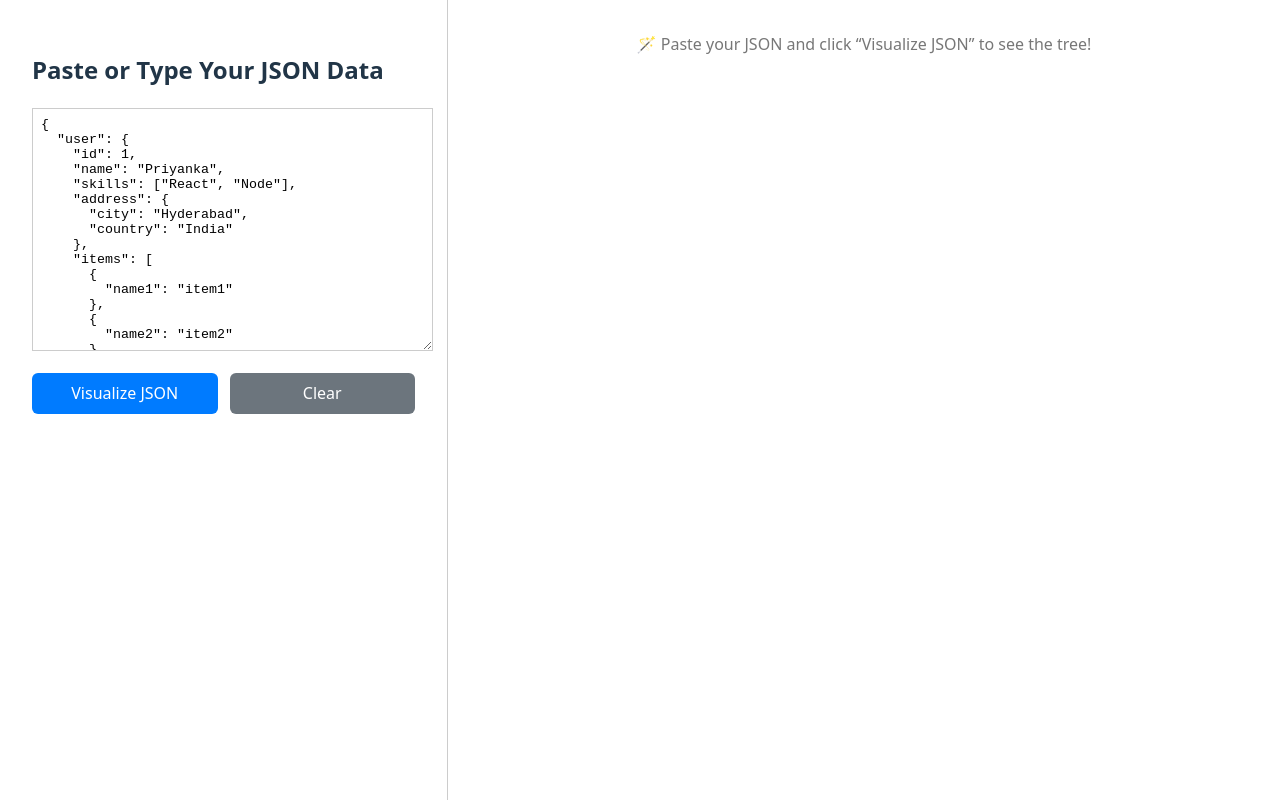
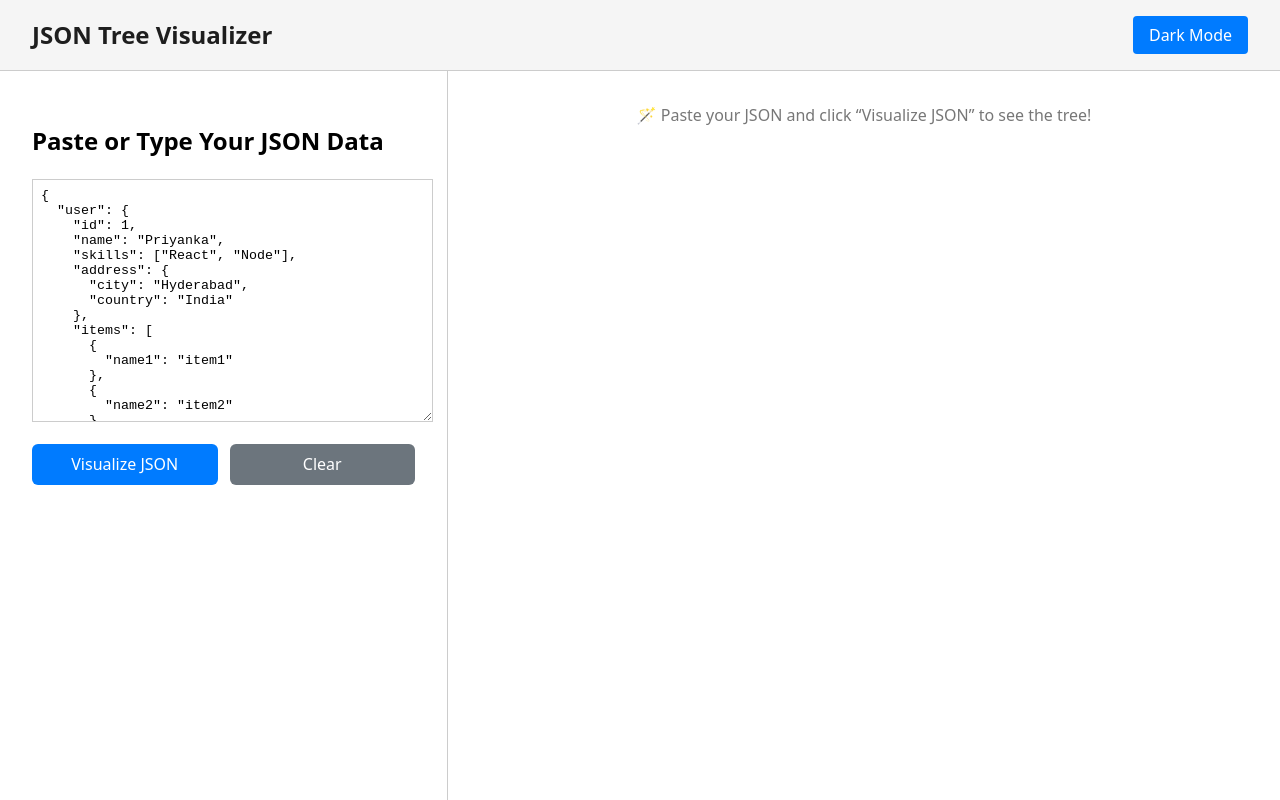
Before and after one commit to priyanka-777/JSON-Tree-Visualizer, a React app: page / in a window 1280 px wide. Built offline with nearby package versions, Linux system fonts and the light colour scheme; the HTML template or start-up script is replaced by a standard one.

Commit message:
feat: added dark/light theme toggle with header component

```diff
--- a/src/App.jsx
+++ b/src/App.jsx
@@ -2,12 +2,16 @@ import { useState } from "react";
 import JsonText from "./components/JsonText";
 import TreeVisualizer from "./components/TreeVisualizer";
 import { parseJsonToFlow } from "./utils/parseJsonToFlow";
+import Header from "./components/Header";
 
 export default function App() {
   const [flowData, setFlowData] = useState(null);
   const [searchInput, setSearchInput] = useState(""); // text in input
   const [searchTerm, setSearchTerm] = useState("");   // term to actually search
   const [searchStatus, setSearchStatus] = useState(null);
+  const [isDarkMode, setIsDarkMode] = useState(false);
+
+  const handleToggleTheme = () => setIsDarkMode(!isDarkMode);
 
   const handleVisualize = (json) => {
     const { nodes, edges } = parseJsonToFlow(json);
@@ -19,36 +23,49 @@ export default function App() {
 
   const handleSearchClick = () => {
     const trimmed = searchInput.trim();
-    if (!trimmed) return; // no empty searches
-    setSearchStatus(null); // clear old status while searching
-    setSearchTerm(trimmed); // only trigger when button clicked
+    if (!trimmed) return;
+    setSearchStatus(null);
+    setSearchTerm(trimmed);
   };
 
   return (
     <div
       style={{
         display: "flex",
-        flexDirection: "row",
+        flexDirection: "column", // 👈 header on top, rest below
         height: "100vh",
         width: "100vw",
         overflow: "hidden",
+        background: isDarkMode ? "#121212" : "#ffffff",
+        color: isDarkMode ? "#eaeaea" : "#000000",
+
+      }}
+    >
+      {/* Top Header */}
+      <Header isDarkMode={isDarkMode} onToggleTheme={handleToggleTheme} />
+
+      {/* Main Content (Left + Right panels) */}
+      <div
+        style={{
+          display: "flex",
+          flexGrow: 1,
+          overflow: "hidden",
+
         }}
       >
         {/* Left Panel */}
         <div
           style={{
             width: "35%",
-          borderRight: "1px solid #ccc",
+            borderRight: isDarkMode ? "1px solid #333" : "1px solid #ccc",
             overflowY: "auto",
             padding: "1rem",
             boxSizing: "border-box",
-          background: "#fff",
+            background: isDarkMode ? "#1e1e1e" : "#fff",
           }}
         >
-        <JsonText onVisualize={handleVisualize} />
+          <JsonText onVisualize={handleVisualize} isDarkMode={isDarkMode} />
 
-        {/* Search Section */}
-        {/* Search Section */}
           {flowData && (
             <div style={{ marginTop: "1rem" }}>
               <div
@@ -63,21 +80,17 @@ export default function App() {
                   placeholder="Search path (e.g. user.skills[0])"
                   value={searchInput}
                   onChange={(e) => {
-
                     setSearchInput(e.target.value);
-                  if (searchStatus !== null) {
-                    setSearchStatus(null);
-                  }
-                  if ( e.target.value.trim() === "") {
-                    setSearchTerm("");
-                  }
-                }
-                }
+                    if (searchStatus !== null) setSearchStatus(null);
+                    if (e.target.value.trim() === "") setSearchTerm("");
+                  }}
                   style={{
                     flexGrow: 1,
                     padding: "0.5rem",
                     borderRadius: "4px",
                     border: "1px solid #ccc",
+                    background: isDarkMode ? "#2c2c2c" : "#fff",
+                    color: isDarkMode ? "#fff" : "#000",
                   }}
                 />
                 <button
@@ -96,7 +109,6 @@ export default function App() {
                 </button>
               </div>
 
-            {/* Not Found Message */}
               {searchStatus === "not-found" && (
                 <div
                   style={{
@@ -121,13 +133,11 @@ export default function App() {
                     animation: "fadeIn 0.4s ease-in",
                   }}
                 >
-                ✅ Match found!
+                  Match found!
                 </div>
               )}
-
             </div>
           )}
-
         </div>
 
         {/* Right Panel */}
@@ -144,10 +154,12 @@ export default function App() {
               key={JSON.stringify(flowData.nodes.map((n) => n.id))}
               nodes={flowData.nodes}
               edges={flowData.edges}
-            searchTerm={searchTerm} // 👈 pass term only on button click
-            onSearchResult={(found) => setSearchStatus(found ? "found" : "not-found")}
+              searchTerm={searchTerm}
+              isDarkMode={isDarkMode}
+              onSearchResult={(found) =>
+                setSearchStatus(found ? "found" : "not-found")
+              }
             />
-
           ) : (
             <div
               style={{
@@ -161,5 +173,6 @@ export default function App() {
           )}
         </div>
       </div>
+    </div>
   );
 }
--- /dev/null
+++ b/src/components/Header.jsx
@@ -0,0 +1,33 @@
+import { useEffect, useState } from "react";
+
+export default function Header({ isDarkMode, onToggleTheme }) {
+  return (
+    <header
+      style={{
+        display: "flex",
+        justifyContent: "space-between",
+        alignItems: "center",
+        padding: "1rem 2rem",
+        background: isDarkMode ? "#1e1e1e" : "#f5f5f5",
+        color: isDarkMode ? "#f5f5f5" : "#1e1e1e",
+        borderBottom: isDarkMode ? "1px solid #333" : "1px solid #ccc",
+      }}
+    >
+      <h1 style={{ fontSize: "1.5rem", margin: 0 }}>JSON Tree Visualizer</h1>
+      <button
+        onClick={onToggleTheme}
+        style={{
+          padding: "0.5rem 1rem",
+          border: "none",
+          borderRadius: "4px",
+          background: isDarkMode ? "#333" : "#007bff",
+          color: "#fff",
+          cursor: "pointer",
+          fontWeight: 500,
+        }}
+      >
+        {isDarkMode ? "Light Mode" : "Dark Mode"}
+      </button>
+    </header>
+  );
+}
--- a/src/components/JsonText.jsx
+++ b/src/components/JsonText.jsx
@@ -2,7 +2,7 @@
 
 import { useState } from "react";
 
-export default function JsonText({ onVisualize }) {
+export default function JsonText({ onVisualize, isDarkMode }) {
   const [jsonText, setJsonText] = useState(`{
   "user": {
     "id": 1,
@@ -56,6 +56,8 @@ export default function JsonText({ onVisualize }) {
         rows={15}
         placeholder="Paste your JSON here..."
         style={{
+          background: isDarkMode ? "#1e1e1e" : "#ffffff",
+          color: isDarkMode ? "#eaeaea" : "#000000",
           width: "100%",
           padding: "0.5rem",
           fontFamily: "monospace",
--- a/src/components/TreeVisualizer.jsx
+++ b/src/components/TreeVisualizer.jsx
@@ -10,7 +10,7 @@ import ReactFlow, {
 } from "reactflow";
 import "reactflow/dist/style.css";
 
-function TreeVisualizerInner({ nodes: initialNodes, edges: initialEdges, searchTerm,onSearchResult }) {
+function TreeVisualizerInner({ nodes: initialNodes, edges: initialEdges, searchTerm,isDarkMode,onSearchResult }) {
   const [nodes, setNodes, onNodesChange] = useNodesState(initialNodes);
   const [edges, , onEdgesChange] = useEdgesState(initialEdges);
   const { fitView } = useReactFlow();
@@ -86,18 +86,35 @@ function TreeVisualizerInner({ nodes: initialNodes, edges: initialEdges, searchT
 
 
   return (
+    <div
+      style={{
+        width: "100%",
+        height: "100%",
+        background: isDarkMode ? "#121212" : "#fafafa",
+        color: isDarkMode ? "#eaeaea" : "#000000",
+        transition: "background 0.3s ease, color 0.3s ease",
+      }}
+    >
     <ReactFlow
       nodes={nodes}
       edges={edges}
       onNodesChange={onNodesChange}
       onEdgesChange={onEdgesChange}
       fitView
-      style={{ background: "#f8f9fa" }}
+      style={{
+        background: isDarkMode ? "#1e1e1e" : "#ffffff",
+        color: isDarkMode ? "#eaeaea" : "#000000",
+      }}
     >
-      <MiniMap nodeColor={nodeColor} nodeStrokeWidth={2} />
-      <Controls />
-      <Background color="#aaa" gap={20} />
+      <MiniMap nodeColor={(node) => (isDarkMode ? "#007bff" : "#555")}
+          maskColor={isDarkMode ? "rgba(0,0,0,0.7)" : "rgba(255,255,255,0.8)"} nodeStrokeWidth={2} />
+      <Controls style={{ background: isDarkMode ? "#2a2a2a" : "#fff" }}/>
+      <Background variant="dots"
+          gap={12}
+          size={1}
+          color={isDarkMode ? "#444" : "#ddd"} />
     </ReactFlow>
+  </div>
   );
 }
 
```
Lines whose indentation alone changed are shown as unchanged.
